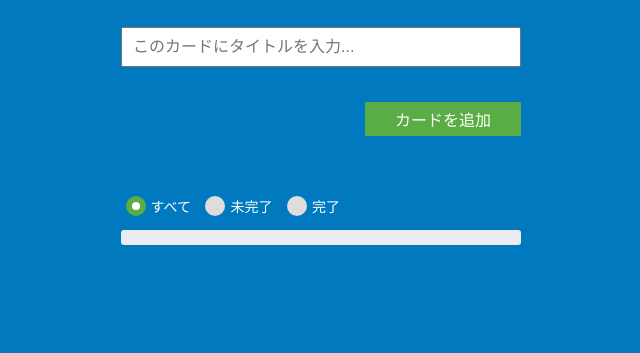
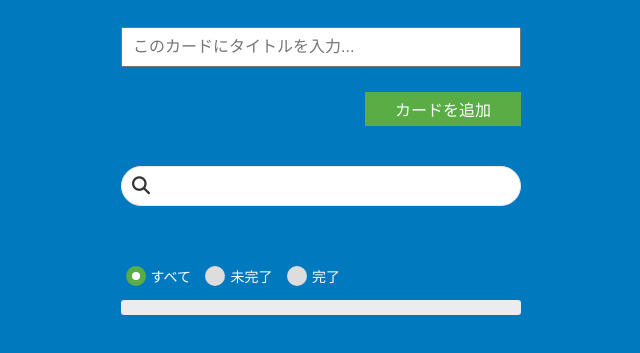
Before and after one commit to centerRyo/Todo_Vue, a Vue app: page index.html in a window 1280 px wide. Shown: the part 203-556 px from the top of the page, without its empty margins (319-959 px from the left). Built offline with nearby package versions, Linux system fonts and the light colour scheme.

Commit message:
検索エリアを追加

```diff
--- a/index.html
+++ b/index.html
@@ -19,6 +19,11 @@
           <span class="error">入力してください</span>
         </div>
         <button class="btn" @click="addTask">カードを追加</button>
+      </div>
+
+      <div class="searchBox">
+        <i class="fas fa-search searchBox__icon" aria-hidden="true"></i>
+        <input type="text" class="searchBox__input">
       </div>
 
       <div class="labels">
```
Also changed, not shown: dist/css/app.css.
